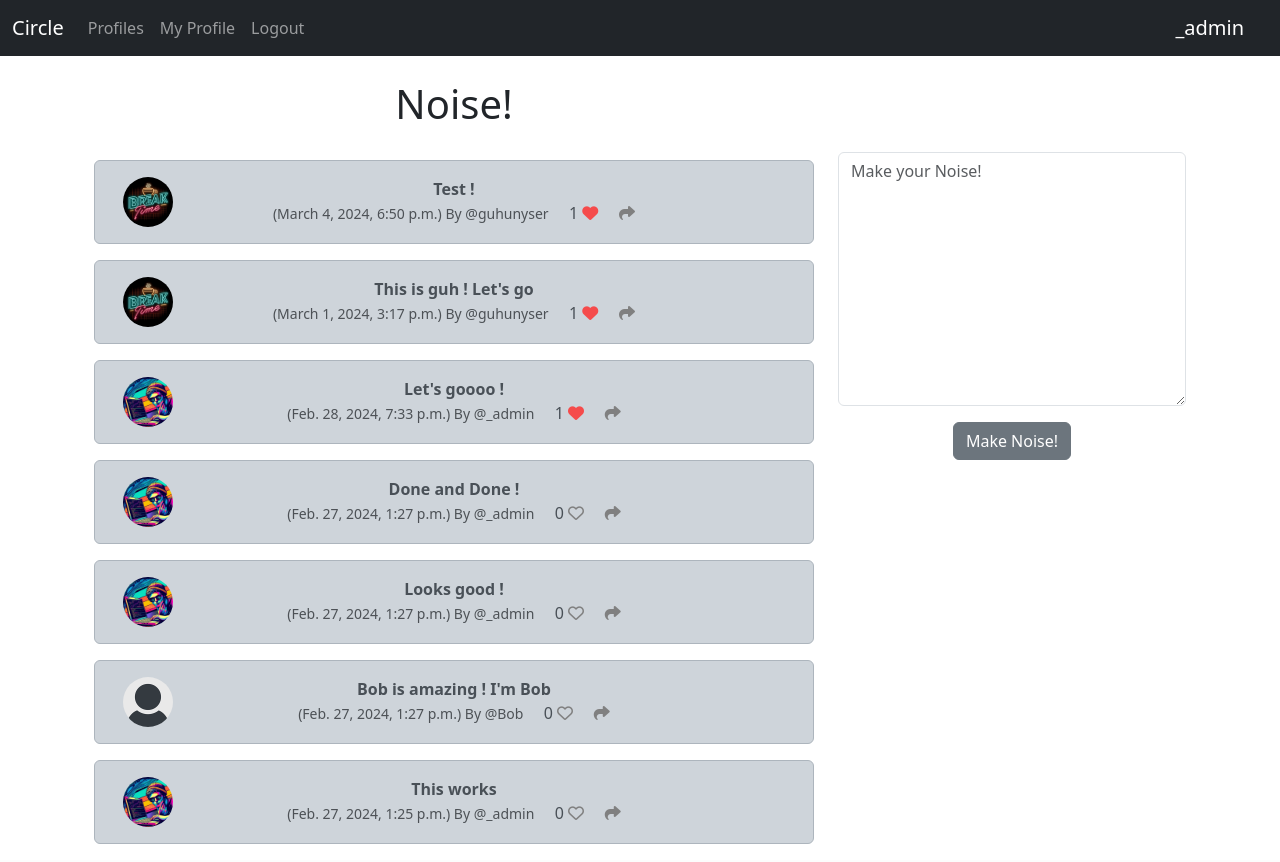
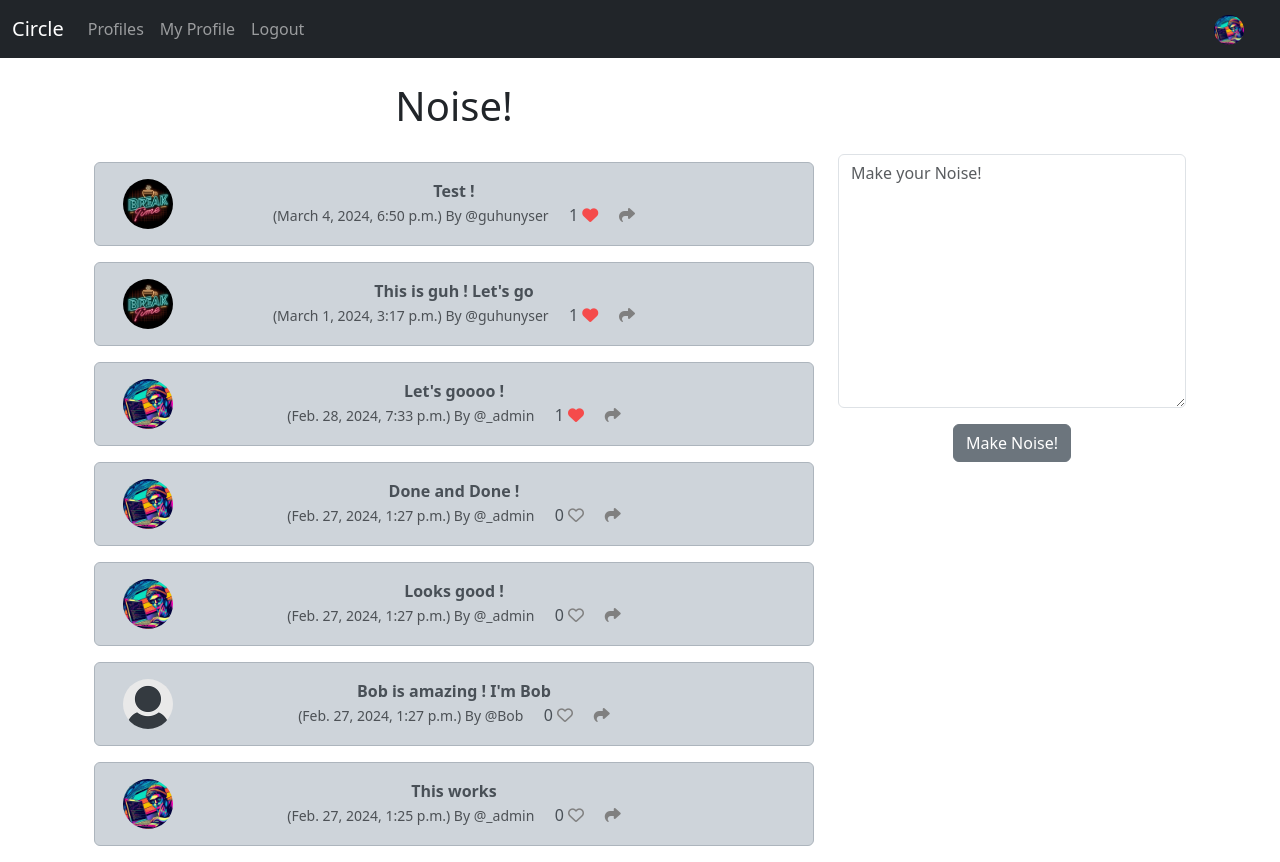
Before and after one commit to Eamateli/Circle, a Django app: page / in a window 1280 px wide. Run offline with Django 5.2, Linux system fonts and the light colour scheme; a user stored in the database is signed in; data comes from the database, SQL or seed files in the repository; some libraries are stand-ins or nearby versions.

Commit message:
Adding an image link on top right corner of the navbar

```diff
--- a/social/circle/templates/navbar.html
+++ b/social/circle/templates/navbar.html
@@ -29,7 +29,9 @@
         {% if user.is_authenticated %}
           <ul class="navbar-nav ml-auto">
             <li class="nav-link navbar-brand">
-              {{ user }}
+              <a href="{% url 'profile' request.user.id %}">
+                <img src="{{ user.profile.profile_image.url}}" class="rounded-circle" width=30 >
+              </a>
 
             </li>
           </ul>
```
